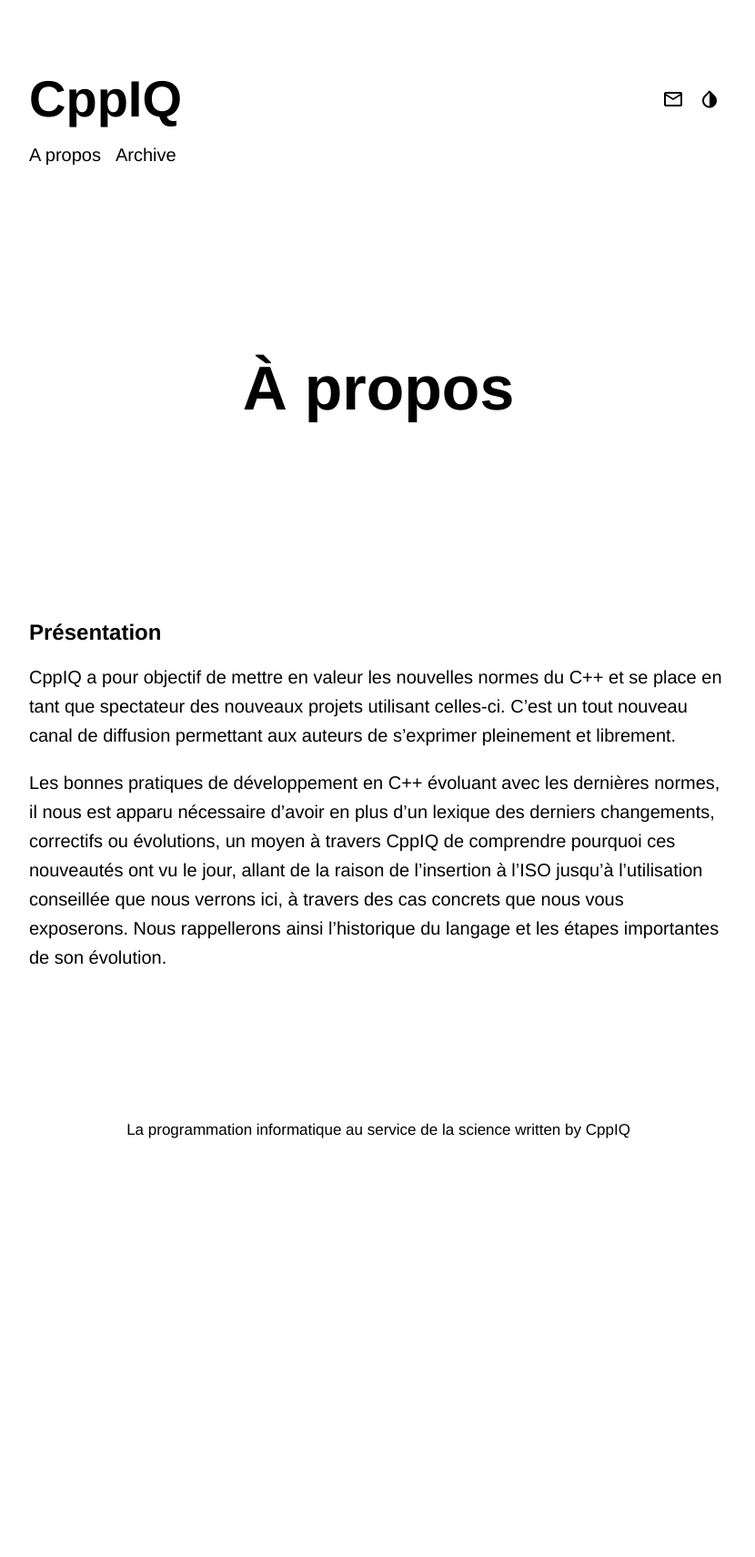
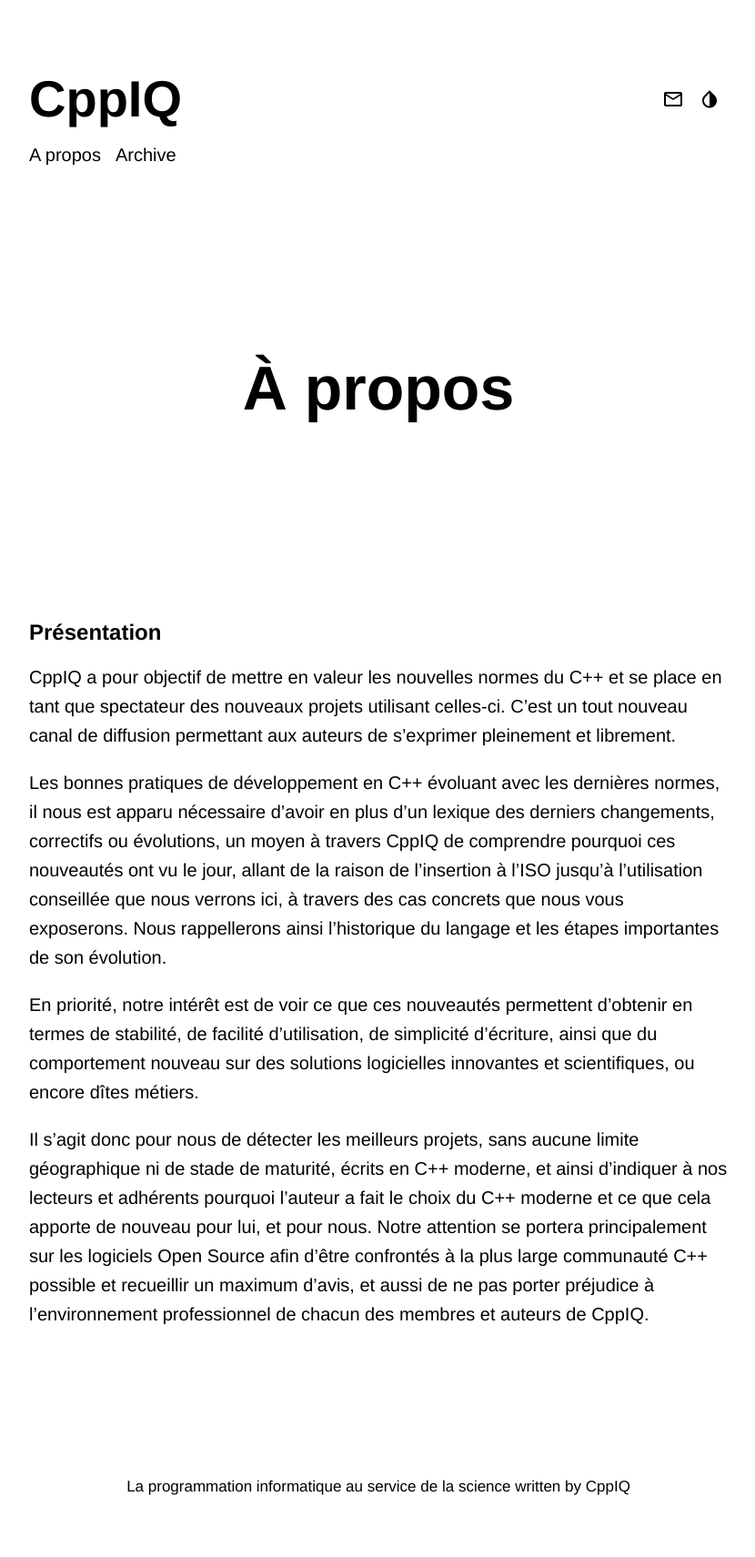
Before and after one commit to CPRETOT/CppIQ, a Jekyll site: the page built from about.md, in a window 1280 px wide. Shown: the whole page at 91% size, without its empty margins (224-1054 px from the left). Built offline with Jekyll 4.4.1, drawn with Linux system fonts in a browser that asks for light colours; some web fonts are replaced; before the commit the page ends 1319 px from its top, so only the background shows below that.

Commit message:
Présentation Générale

```diff
--- a/about.md
+++ b/about.md
@@ -15,4 +15,8 @@ CppIQ a pour objectif de mettre en valeur les nouvelles normes du C++ et se plac
 
 Les bonnes pratiques de développement en C++ évoluant avec les dernières normes, il nous est apparu nécessaire d’avoir en plus d’un lexique des derniers changements, correctifs ou évolutions, un moyen à travers CppIQ de comprendre pourquoi ces nouveautés ont vu le jour, allant de la raison de l’insertion à l’ISO jusqu’à l’utilisation conseillée que nous verrons ici, à travers des cas concrets que nous vous exposerons. Nous rappellerons ainsi l’historique du langage et les étapes importantes de son évolution.
 
+En priorité, notre intérêt est de voir ce que ces nouveautés permettent d’obtenir en termes de stabilité, de facilité d’utilisation, de simplicité d’écriture, ainsi que du comportement nouveau sur des solutions logicielles innovantes et scientifiques, ou encore dîtes métiers.
+
+Il s’agit donc pour nous de détecter les meilleurs projets, sans aucune limite géographique ni de stade de maturité, écrits en C++ moderne, et ainsi d’indiquer à nos lecteurs et adhérents pourquoi l’auteur a fait le choix du C++ moderne et ce que cela apporte de nouveau pour lui, et pour nous. Notre attention se portera principalement sur les logiciels Open Source afin d’être confrontés à la plus large communauté C++ possible et recueillir un maximum d'avis, et aussi de ne pas porter préjudice à l’environnement professionnel de chacun des membres et auteurs de CppIQ.
+
 </div>
```
